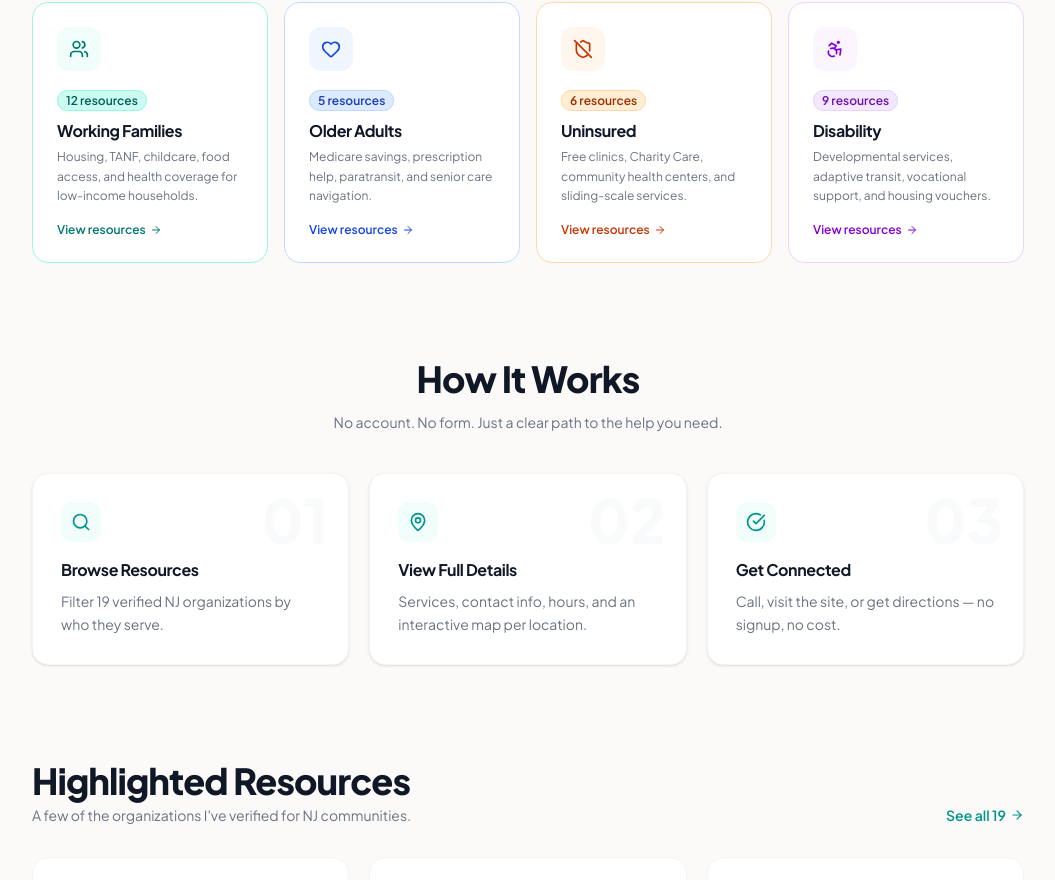
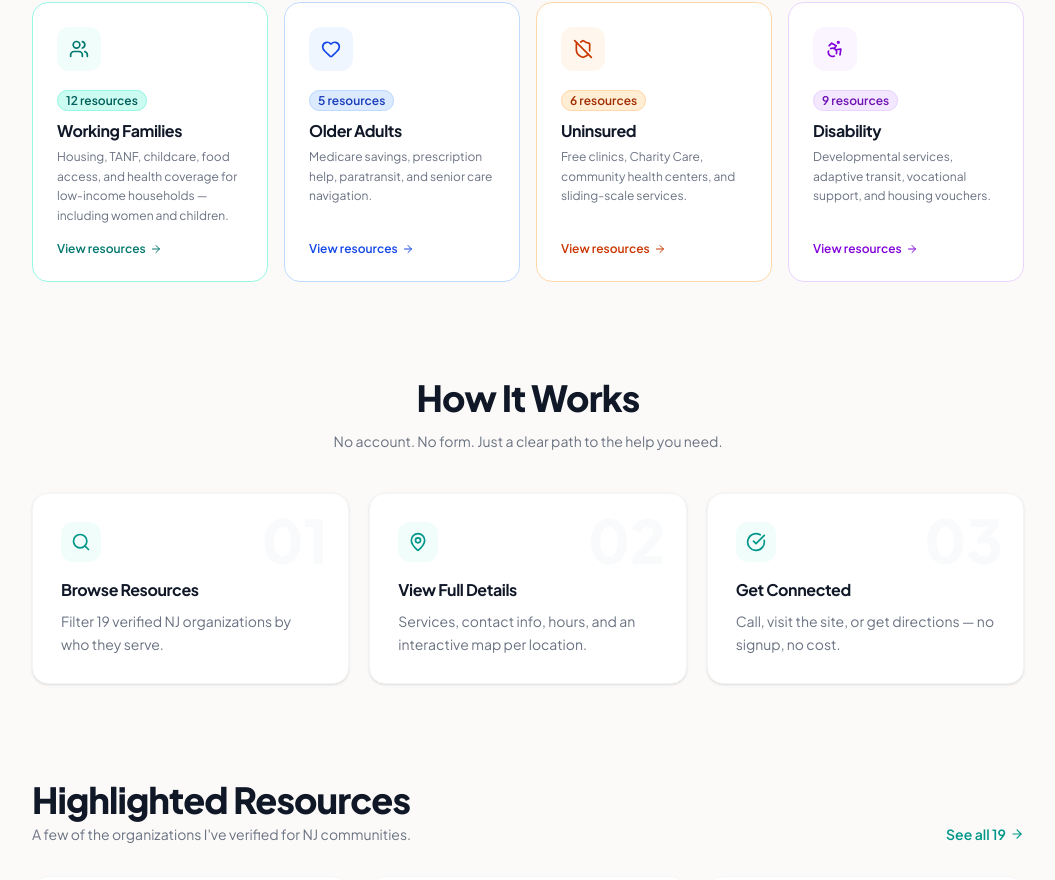
Before and after one commit to ojacklyn2-rgb/ubiquitous-journey, a React (Vite) app: page / in a window 1280 px wide. Shown: the part 1057-1937 px from the top of the page, without its empty margins (112-1167 px from the left). Built offline with nearby package versions, Linux system fonts and the light colour scheme.

Commit message:
Clarify Working Families includes women and children
https://claude.ai/code/session_01E7zuG1oTJmZnanWba6bJRJ

```diff
--- a/src/components/DashboardHome.tsx
+++ b/src/components/DashboardHome.tsx
@@ -9,7 +9,7 @@ interface DashboardHomeProps {
 }
 
 const AUDIENCE_CARDS = [
-  { category: 'Working Families' as const, icon: Users,         color: 'teal',   headline: 'Working Families', desc: 'Housing, TANF, childcare, food access, and health coverage for low-income households.' },
+  { category: 'Working Families' as const, icon: Users,         color: 'teal',   headline: 'Working Families', desc: 'Housing, TANF, childcare, food access, and health coverage for low-income households — including women and children.' },
   { category: 'Older Adults'     as const, icon: Heart,         color: 'blue',   headline: 'Older Adults',     desc: 'Medicare savings, prescription help, paratransit, and senior care navigation.' },
   { category: 'Uninsured'        as const, icon: ShieldOff,     color: 'orange', headline: 'Uninsured',        desc: 'Free clinics, Charity Care, community health centers, and sliding-scale services.' },
   { category: 'Disability'       as const, icon: Accessibility, color: 'purple', headline: 'Disability',       desc: 'Developmental services, adaptive transit, vocational support, and housing vouchers.' },
```
